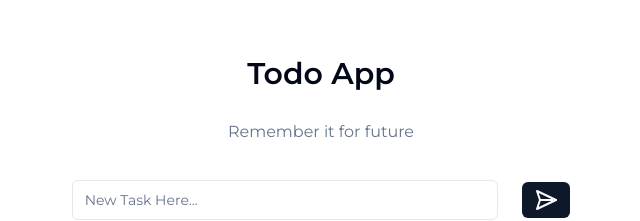
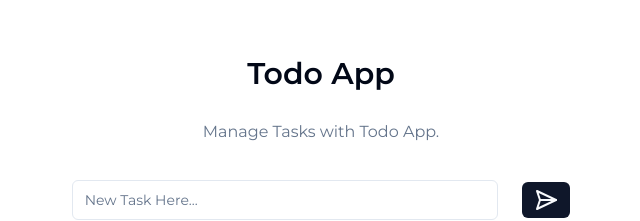
Before and after one commit to Sarmad426/Todo-list-app, a Next.js app: page / in a window 1280 px wide. Shown: the top 221 px of the page, without its empty margins (319-959 px from the left). Built offline with nearby package versions, Linux system fonts and the light colour scheme; no server answers; the database is empty.

Commit message:
Updated description

```diff
--- a/components/Form/todo-form.tsx
+++ b/components/Form/todo-form.tsx
@@ -30,7 +30,7 @@
   return (
     <div className="flex flex-col items-center justify-center my-6 py-4">
       <h2 className="text-3xl font-semibold my-4">Todo App</h2>
-      <p className="my-3 text-muted-foreground">Remember it for future</p>
+      <p className="my-3 text-muted-foreground">Manage Tasks with Todo App.</p>
       <form
         onSubmit={handleTodo}
         className="flex items-center justify-center w-full gap-6 my-6"
```
